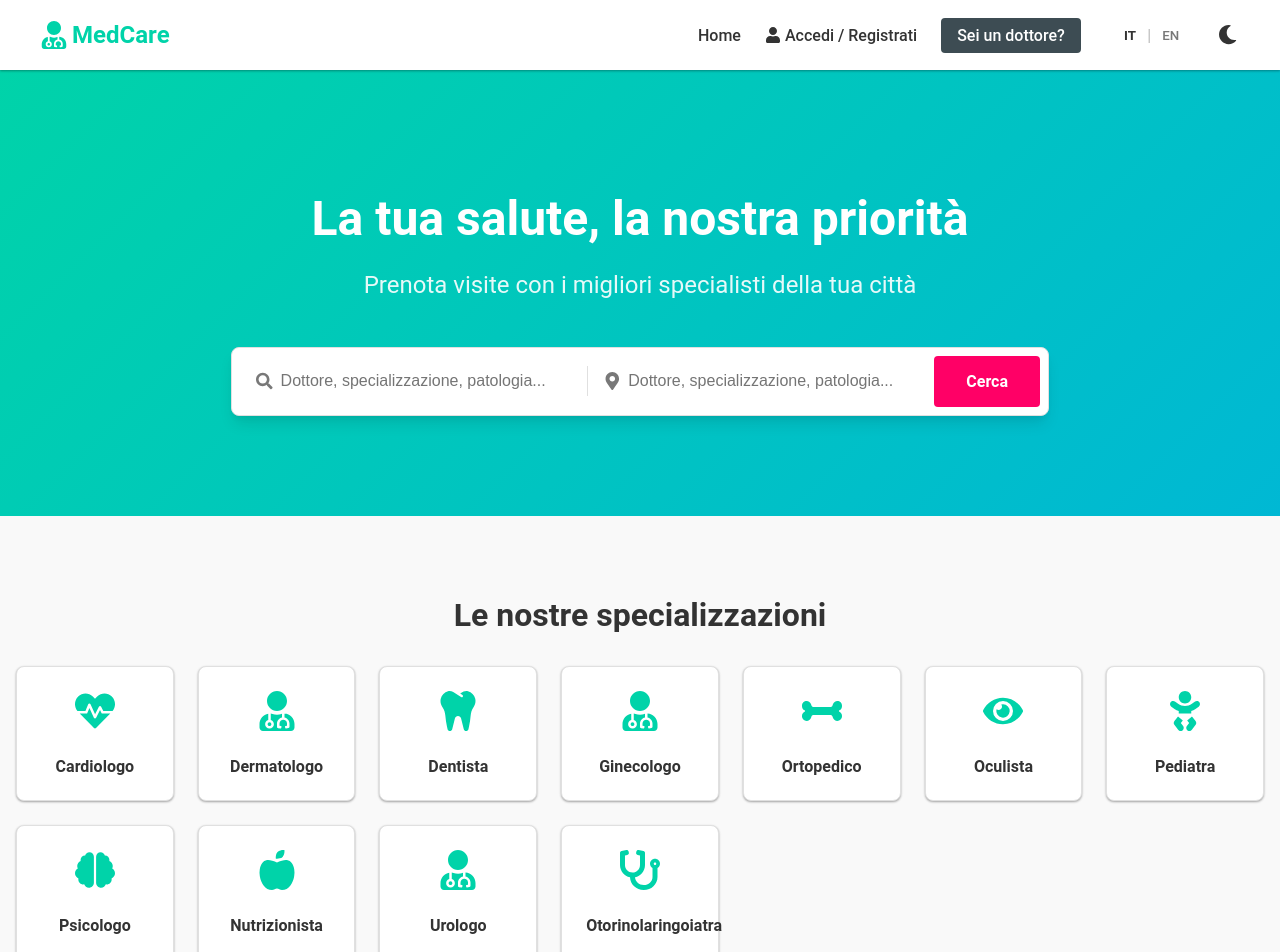
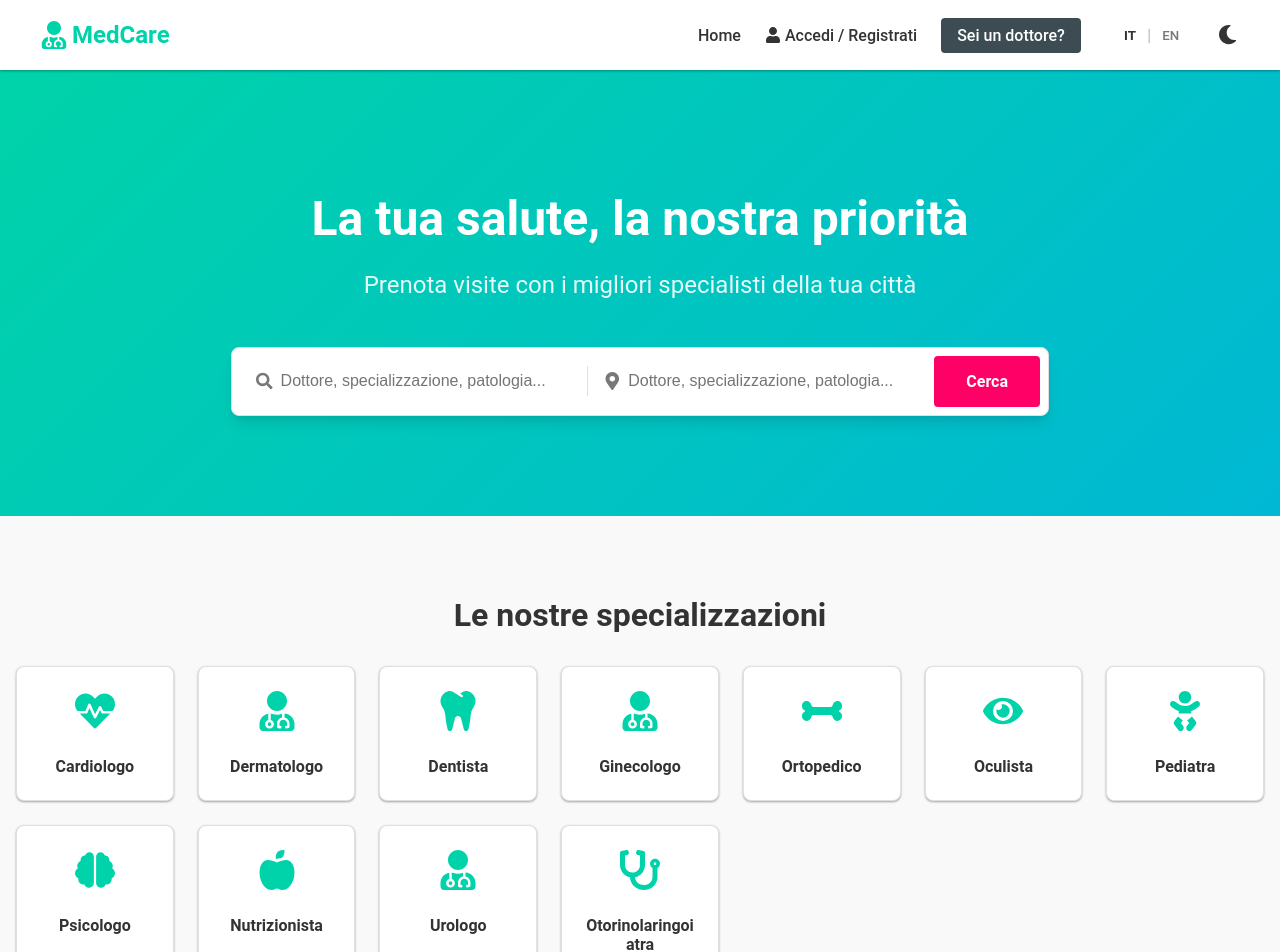
Before and after one commit to lorevange/CSD_Project_App-frontend, a React (Create React App) app: page / in a window 1280 px wide. Shown: the top 952 px of the page. Built offline with nearby package versions, Linux system fonts and the light colour scheme.

Commit message:
Improvement of Home.css

```diff
--- a/src/styles/Home.css
+++ b/src/styles/Home.css
@@ -66,6 +66,9 @@
     font-size: var(--font-size-md);
     color: var(--text-main);
     margin: 0;
+    word-wrap: break-word;
+    overflow-wrap: break-word;
+    hyphens: auto;
 }
 
 .info-section {
```
